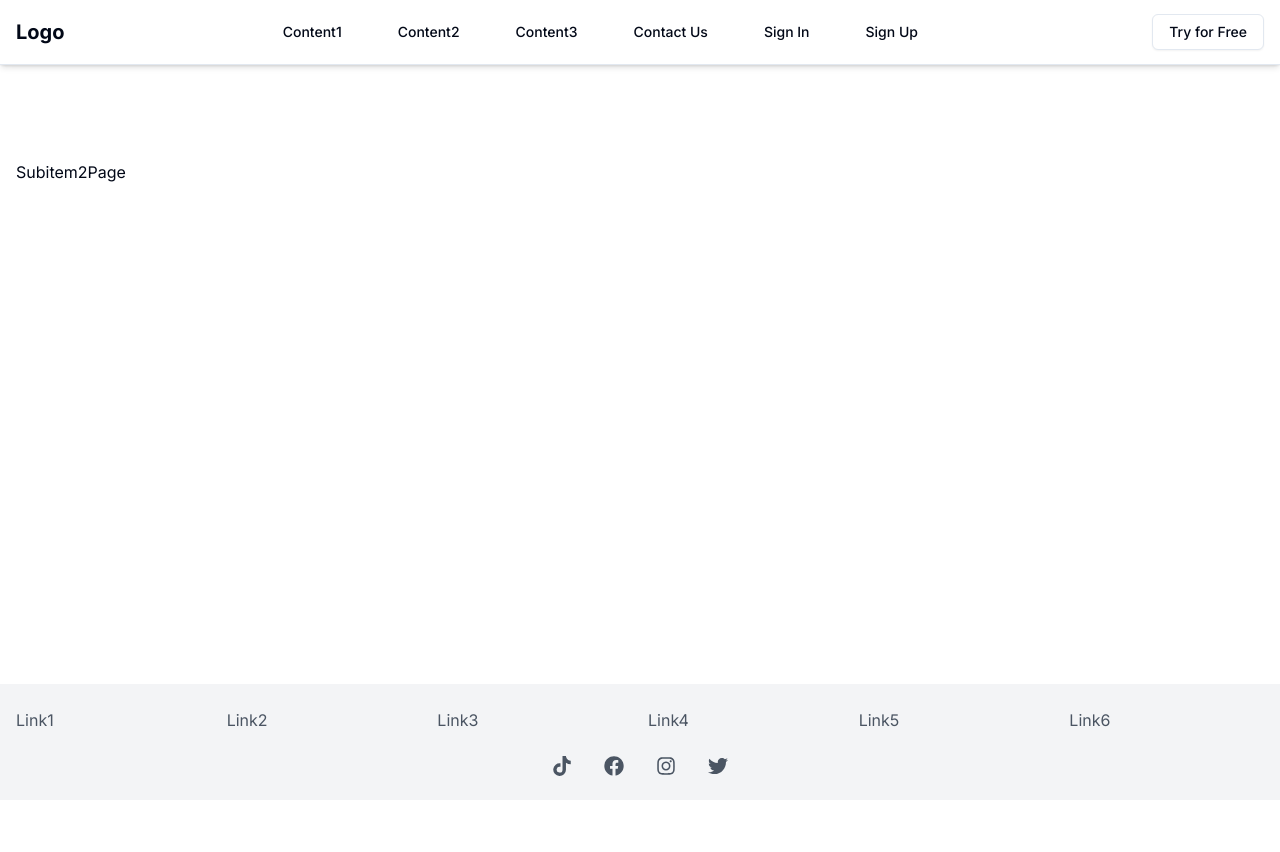
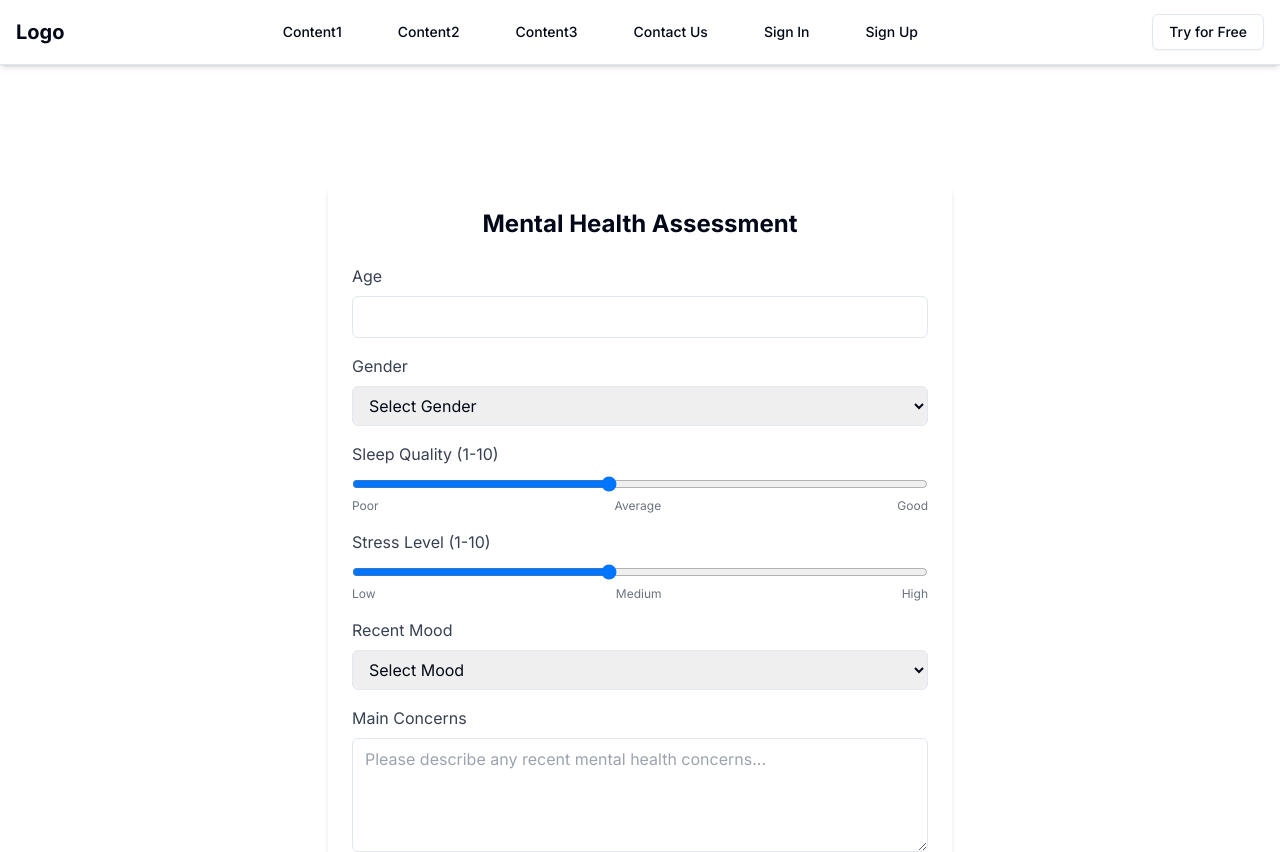
Before and after one commit to wwldavid/mental-health, a Next.js app: page /subitem2 in a window 1280 px wide. Shown: the top 852 px of the page. Before the commit the page ends 800 px from the top, so only its background shows below. Built offline with nearby package versions, Linux system fonts and the light colour scheme.

Commit message:
ai feedback for user form not submiting sensitive data

```diff
--- /dev/null
+++ b/src/app/api/assess/route.js
@@ -0,0 +1,57 @@
+import { NextResponse } from "next/server";
+import OpenAI from "openai";
+
+const openai = new OpenAI({
+  apiKey: process.env.OPENAI_API_KEY,
+});
+
+export async function POST(request) {
+  try {
+    const { age, gender, sleepQuality, stressLevel, mood, concerns } =
+      await request.json();
+
+    const prompt = [
+      "You are a professional mental health advisor. Please provide an assessment and suggestions based on the following user information:",
+      "",
+      `· Age: ${age}`,
+      `· Gender: ${gender}`,
+      `· Sleep Quality (1-10): ${sleepQuality}`,
+      `· Stress Level (1-10): ${stressLevel}`,
+      `· Recent Mood: ${mood}`,
+      `· Main Concerns: ${concerns}`,
+      "",
+      "Please strictly follow the requirements below:",
+      "1. Use a friendly and supportive tone (avoid medical jargon).",
+      "2. Include the following three parts:",
+      "   - Brief mental health assessment.",
+      "   - 3-5 specific suggestions for improvement.",
+      "   - If necessary, advise seeking professional help.",
+      "3. Return in plain text format (no Markdown or bullet points).",
+      "4. Separate each paragraph with a blank line.",
+    ].join("\n");
+
+    const completion = await openai.chat.completions.create({
+      model: "gpt-3.5-turbo",
+      messages: [
+        {
+          role: "system",
+          content:
+            "You are a compassionate and knowledgeable mental health advisor.",
+        },
+        { role: "user", content: prompt },
+      ],
+      temperature: 0.7,
+      max_tokens: 500,
+    });
+
+    const assessment = completion.choices[0].message.content;
+
+    return NextResponse.json({ assessment });
+  } catch (error) {
+    console.error("Error:", error);
+    return NextResponse.json(
+      { message: "Error generating assessment" },
+      { status: 500 }
+    );
+  }
+}
--- a/src/app/subitem2/page.js
+++ b/src/app/subitem2/page.js
@@ -1,3 +1,9 @@
-export default function Subitem6Page() {
-  return <div className="container mx-auto px-4 pt-24 pb-16">Subitem2Page</div>;
+import AssessmentForm from "@/components/AssessmentForm";
+
+export default function Subitem2Page() {
+  return (
+    <div className="container mx-auto px-4 pt-24 pb-16">
+      <AssessmentForm />
+    </div>
+  );
 }
--- /dev/null
+++ b/src/components/AssessmentForm.js
@@ -0,0 +1,199 @@
+"use client";
+import { useState } from "react";
+
+export default function AssessmentForm() {
+  const [formData, setFormData] = useState({
+    age: "",
+    gender: "",
+    sleepQuality: "5",
+    stressLevel: "5",
+    mood: "",
+    concerns: "",
+  });
+  const [assessment, setAssessment] = useState("");
+  const [isLoading, setIsLoading] = useState(false);
+  const [error, setError] = useState("");
+
+  const handleChange = (e) => {
+    const { name, value } = e.target;
+    setFormData((prev) => ({ ...prev, [name]: value }));
+  };
+
+  const handleSubmit = async (e) => {
+    e.preventDefault();
+    setIsLoading(true);
+    setError("");
+
+    try {
+      const response = await fetch("/api/assess", {
+        method: "POST",
+        headers: {
+          "Content-Type": "application/json",
+        },
+        body: JSON.stringify(formData),
+      });
+
+      if (!response.ok) {
+        throw new Error("Network response was not ok");
+      }
+
+      const data = await response.json();
+      setAssessment(data.assessment);
+    } catch (err) {
+      setError("Error generating assessment. Please try again later.");
+      console.error("Error:", err);
+    } finally {
+      setIsLoading(false);
+    }
+  };
+
+  return (
+    <div className="max-w-2xl mx-auto p-6">
+      {!assessment ? (
+        <form
+          onSubmit={handleSubmit}
+          className="bg-white p-6 rounded-lg shadow-md"
+        >
+          <h2 className="text-2xl font-bold mb-6 text-center">
+            Mental Health Assessment
+          </h2>
+
+          <div className="mb-4">
+            <label className="block text-gray-700 mb-2">Age</label>
+            <input
+              type="number"
+              name="age"
+              value={formData.age}
+              onChange={handleChange}
+              className="w-full px-3 py-2 border rounded-md"
+              required
+            />
+          </div>
+
+          <div className="mb-4">
+            <label className="block text-gray-700 mb-2">Gender</label>
+            <select
+              name="gender"
+              value={formData.gender}
+              onChange={handleChange}
+              className="w-full px-3 py-2 border rounded-md"
+              required
+            >
+              <option value="">Select Gender</option>
+              <option value="male">Male</option>
+              <option value="female">Female</option>
+              <option value="other">Other</option>
+              <option value="prefer-not-to-say">Prefer not to say</option>
+            </select>
+          </div>
+
+          <div className="mb-4">
+            <label className="block text-gray-700 mb-2">
+              Sleep Quality (1-10)
+            </label>
+            <input
+              type="range"
+              name="sleepQuality"
+              min="1"
+              max="10"
+              value={formData.sleepQuality}
+              onChange={handleChange}
+              className="w-full"
+              required
+            />
+            <div className="flex justify-between text-xs text-gray-500">
+              <span>Poor</span>
+              <span>Average</span>
+              <span>Good</span>
+            </div>
+          </div>
+
+          <div className="mb-4">
+            <label className="block text-gray-700 mb-2">
+              Stress Level (1-10)
+            </label>
+            <input
+              type="range"
+              name="stressLevel"
+              min="1"
+              max="10"
+              value={formData.stressLevel}
+              onChange={handleChange}
+              className="w-full"
+              required
+            />
+            <div className="flex justify-between text-xs text-gray-500">
+              <span>Low</span>
+              <span>Medium</span>
+              <span>High</span>
+            </div>
+          </div>
+
+          <div className="mb-4">
+            <label className="block text-gray-700 mb-2">Recent Mood</label>
+            <select
+              name="mood"
+              value={formData.mood}
+              onChange={handleChange}
+              className="w-full px-3 py-2 border rounded-md"
+              required
+            >
+              <option value="">Select Mood</option>
+              <option value="happy">Happy</option>
+              <option value="neutral">Neutral</option>
+              <option value="sad">Sad</option>
+              <option value="anxious">Anxious</option>
+              <option value="angry">Angry</option>
+            </select>
+          </div>
+
+          <div className="mb-6">
+            <label className="block text-gray-700 mb-2">Main Concerns</label>
+            <textarea
+              name="concerns"
+              value={formData.concerns}
+              onChange={handleChange}
+              className="w-full px-3 py-2 border rounded-md"
+              rows="4"
+              placeholder="Please describe any recent mental health concerns..."
+              required
+            ></textarea>
+          </div>
+
+          <button
+            type="submit"
+            disabled={isLoading}
+            className={`w-full py-2 px-4 rounded-md transition ${
+              isLoading
+                ? "bg-gray-400 cursor-not-allowed"
+                : "bg-blue-600 hover:bg-blue-700 text-white"
+            }`}
+          >
+            {isLoading ? "Processing..." : "Get Assessment"}
+          </button>
+
+          {error && <p className="mt-4 text-red-500">{error}</p>}
+        </form>
+      ) : (
+        <div className="bg-white p-6 rounded-lg shadow-md">
+          <h2 className="text-2xl font-bold mb-4">
+            Your Mental Health Assessment
+          </h2>
+          <div className="prose max-w-none">
+            {assessment.split("\n").map((paragraph, i) => (
+              <p key={i} className="mb-4">
+                {paragraph}
+              </p>
+            ))}
+          </div>
+          <button
+            onClick={() => setAssessment("")}
+            className="mt-6 bg-blue-600 text-white py-2 px-4 rounded-md hover:bg-blue-700 transition"
+          >
+            Return
+          </button>
+        </div>
+      )}
+    </div>
+  );
+}
```
